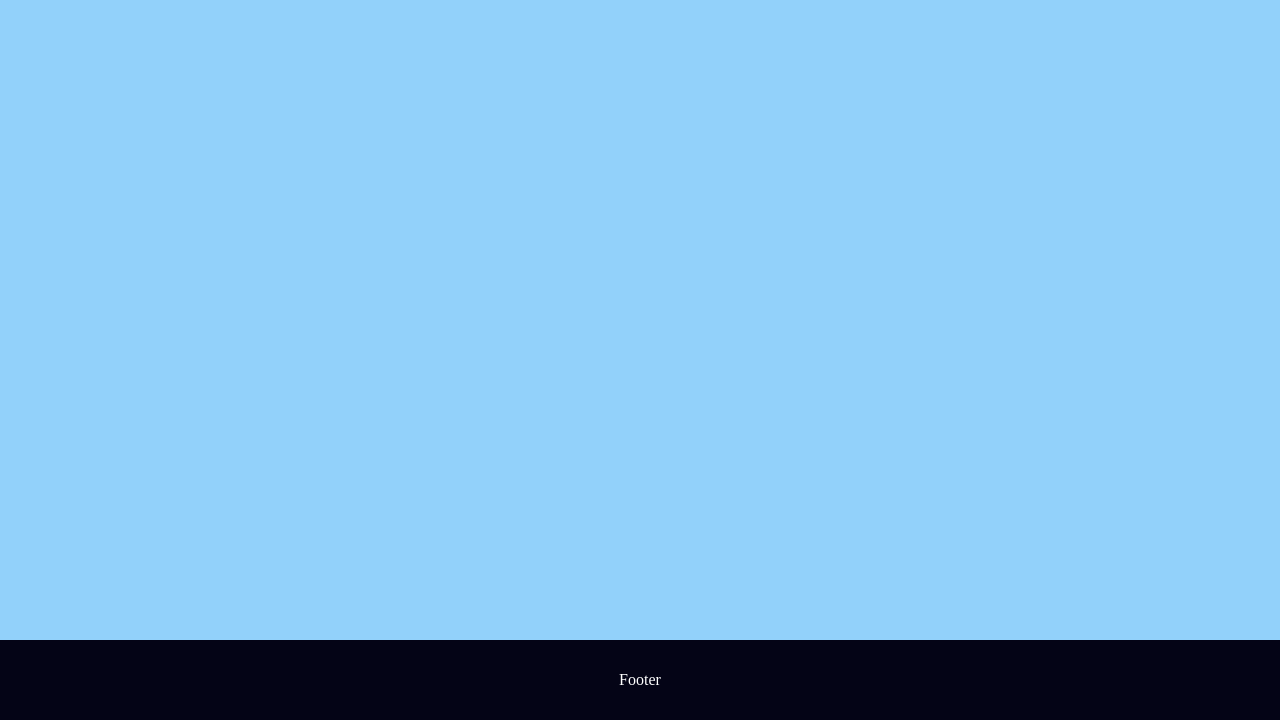
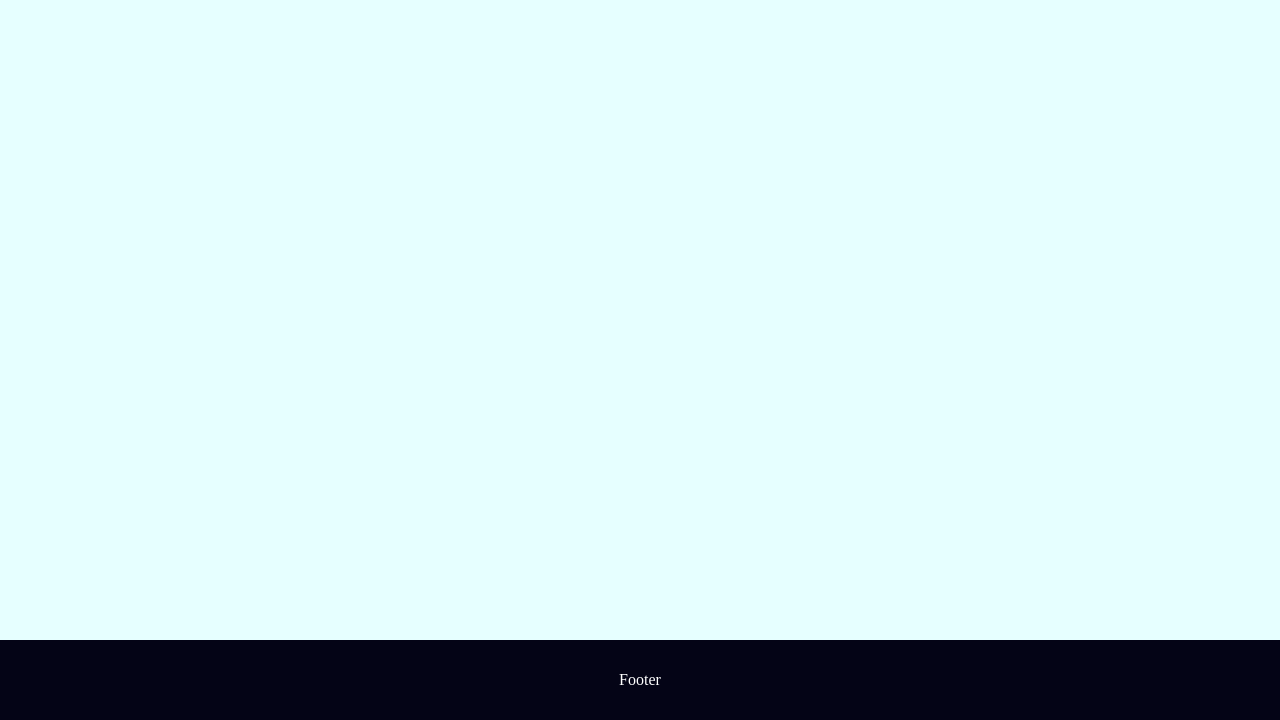
Before and after one commit to adeiltonmsantos/ppkg-utils, a Django app: page /despacho/laudo/ in a window 1280 px wide. Shown: the part 80-800 px from the top of the page. Run offline with Django 5.2, Linux system fonts and the light colour scheme; some web fonts are replaced.

Commit message:
Adjuste in css of erroDispatch.html

```diff
--- a/errorDispatch/templates/errorDispatch/pages/errordispatch.html
+++ b/errorDispatch/templates/errorDispatch/pages/errordispatch.html
@@ -44,7 +44,7 @@
         main {
             grid-row-start: 3;
             grid-row-end: 19;
-            background: rgb(146, 209, 250);
+            background: #e6ffff;
         }
 
         footer {
```
